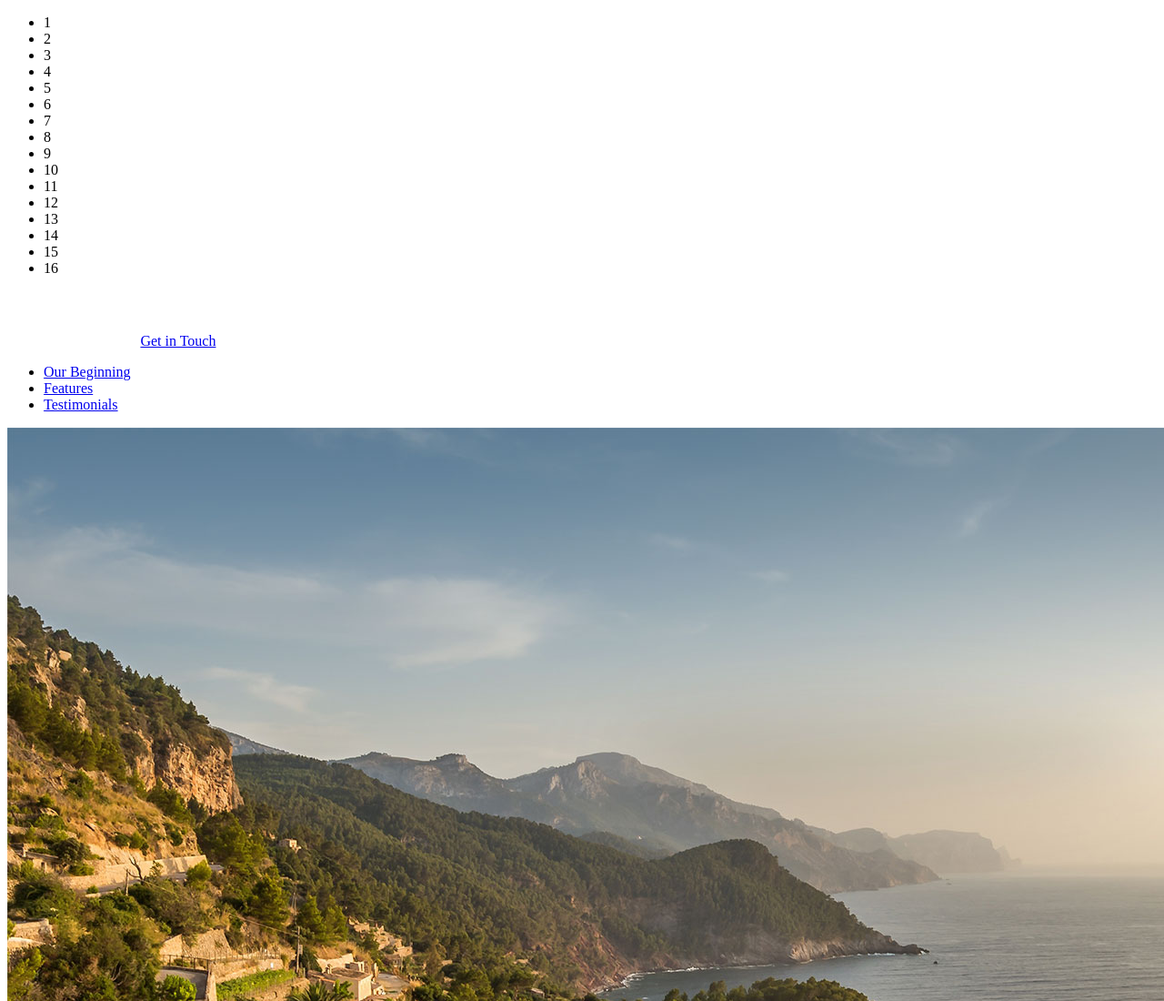
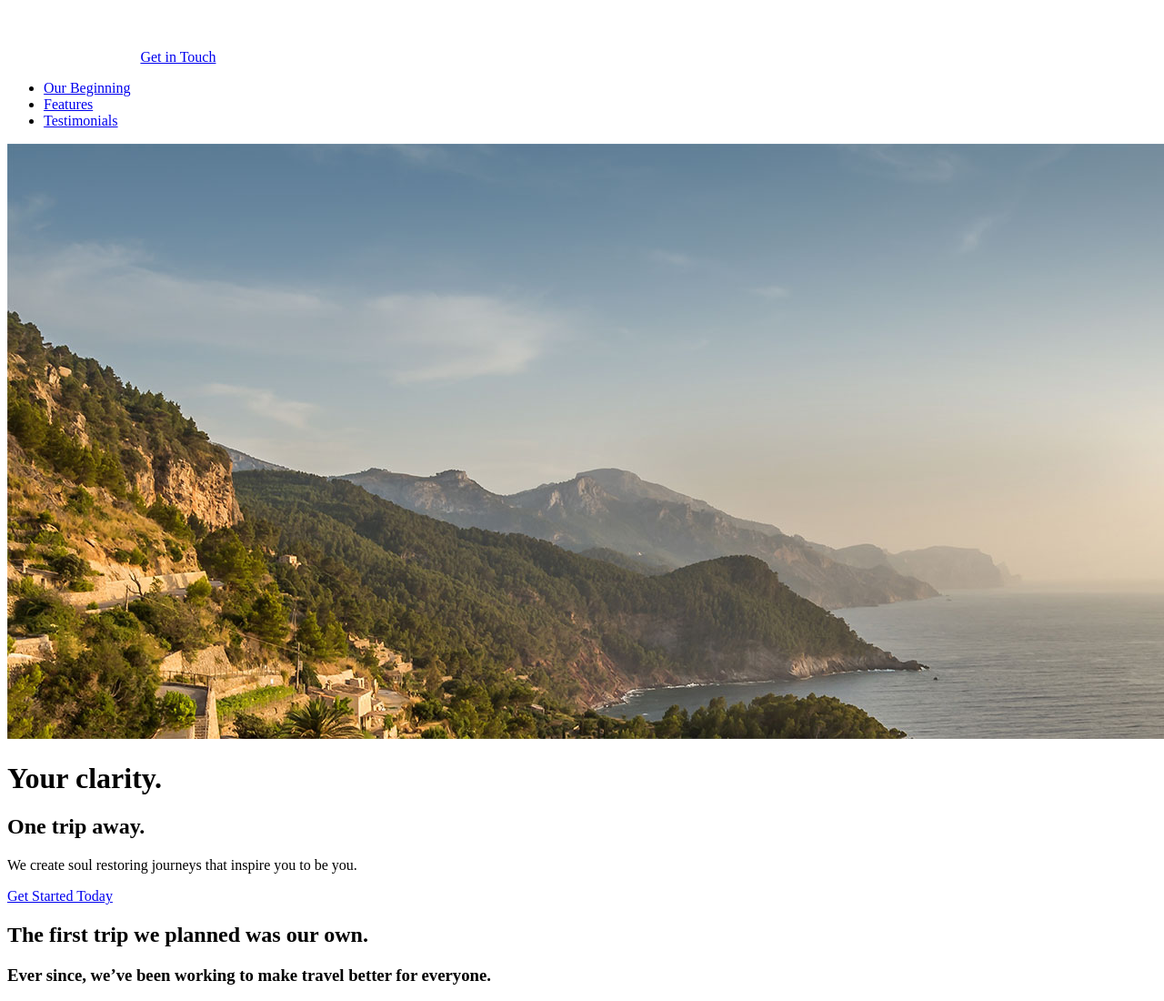
Before and after one commit to ahmadimran/travel-site1, a plain HTML site: page app/index.html in a window 1280 px wide. Shown: the top 1100 px of the page at 91% size. Drawn offline with Linux system fonts and the light colour scheme.

Commit message:
delete list

```diff
--- a/app/index.html
+++ b/app/index.html
@@ -8,24 +8,6 @@
   <meta name="description" content="Your clarity. One trip away. We create soul restoring journeys that inspire you to be you.">
 </head>
 <body>
- <ul>
-     <li>1</li>
-     <li>2</li>
-     <li>3</li>
-     <li>4</li>
-     <li>5</li>
-     <li>6</li>
-     <li>7</li>
-     <li>8</li>
-     <li>9</li>
-     <li>10</li>
-     <li>11</li>
-     <li>12</li>
-     <li>13</li>
-     <li>14</li>
-     <li>15</li>
-     <li>16</li>
- </ul>
   <header>
     <img src="assets/images/icons/clear-view-escapes.svg">
     <a href="#">Get in Touch</a>
```
